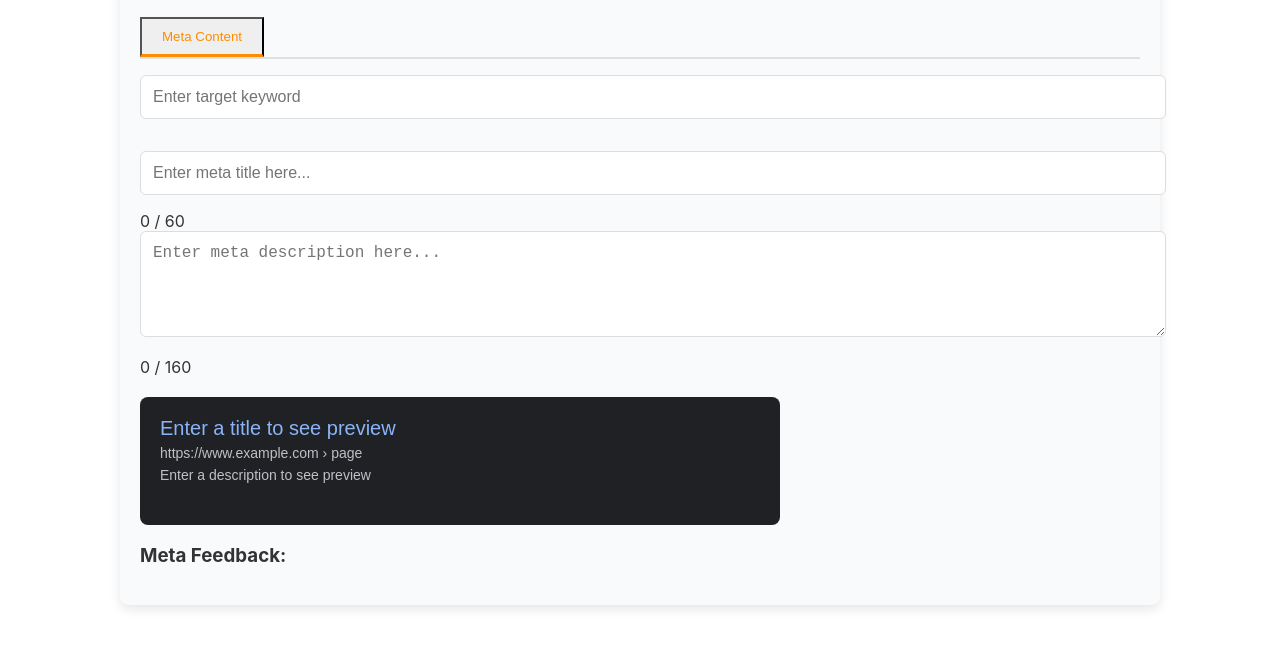
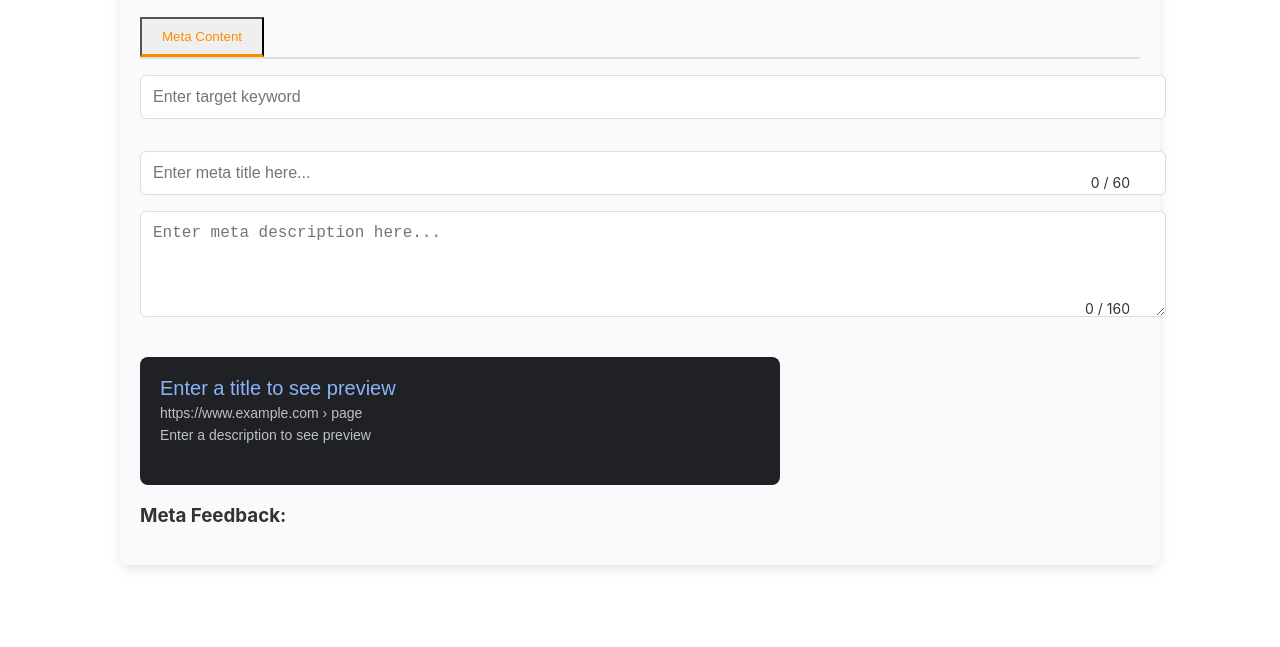
Before and after one commit to johanudigital/seo-content-analysis-demo, a React app: page / in a window 1280 px wide. Shown: the part 115-762 px from the top of the page. Built offline with nearby package versions, Linux system fonts and the light colour scheme.

Commit message:
Update index.css

```diff
--- a/src/index.css
+++ b/src/index.css
@@ -136,3 +136,20 @@ textarea {
   -webkit-line-clamp: 2;
   -webkit-box-orient: vertical;
 }
+
+.input-wrapper {
+  position: relative;
+}
+
+.character-count {
+  position: absolute;
+  right: 10px;
+  bottom: 20px;
+  font-size: 0.875rem;
+  pointer-events: none;
+}
+
+.textarea-count {
+  bottom: 20px;
+  right: 10px;
+}
```
